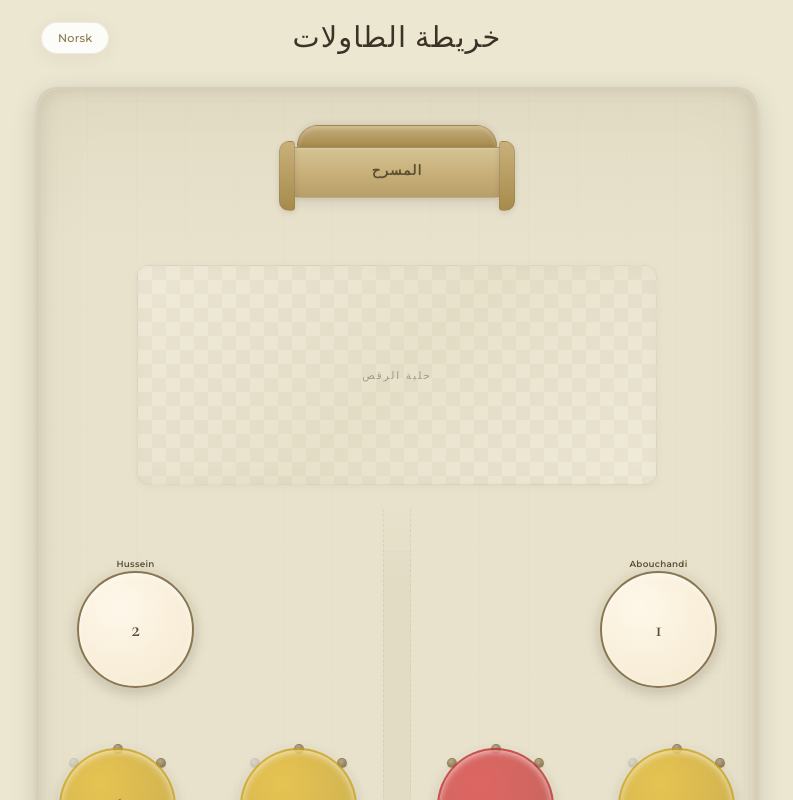
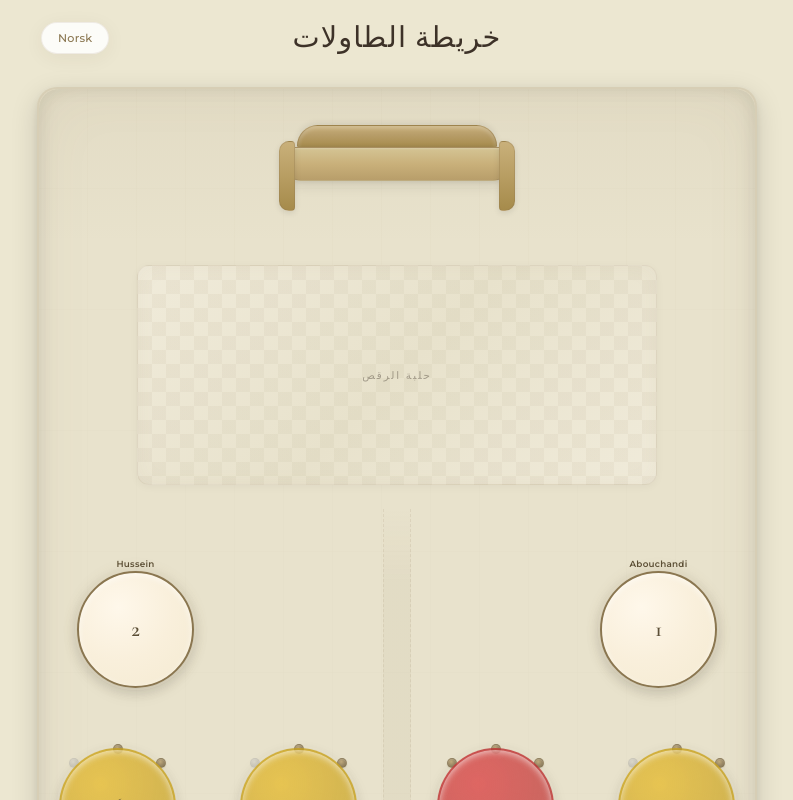
Before and after one commit to mahmoudAndRanim/wedding-map, a React (Vite) app: page / in a window 1280 px wide. Shown: the top 800 px of the page, without its empty margins (243-1036 px from the left). Built offline with nearby package versions, Linux system fonts and the light colour scheme; no server answers.

Commit message:
style: remove scene label from sofa

```diff
--- a/src/components/Stage.jsx
+++ b/src/components/Stage.jsx
@@ -4,9 +4,7 @@ export default function Stage({ t }) {
       <div className="stage__area">
         <div className="kouch">
           <div className="kouch__back" />
-          <div className="kouch__seat">
-            <span className="kouch__label">{t.scene}</span>
-          </div>
+          <div className="kouch__seat" />
           <div className="kouch__arm kouch__arm--left" />
           <div className="kouch__arm kouch__arm--right" />
         </div>
```
